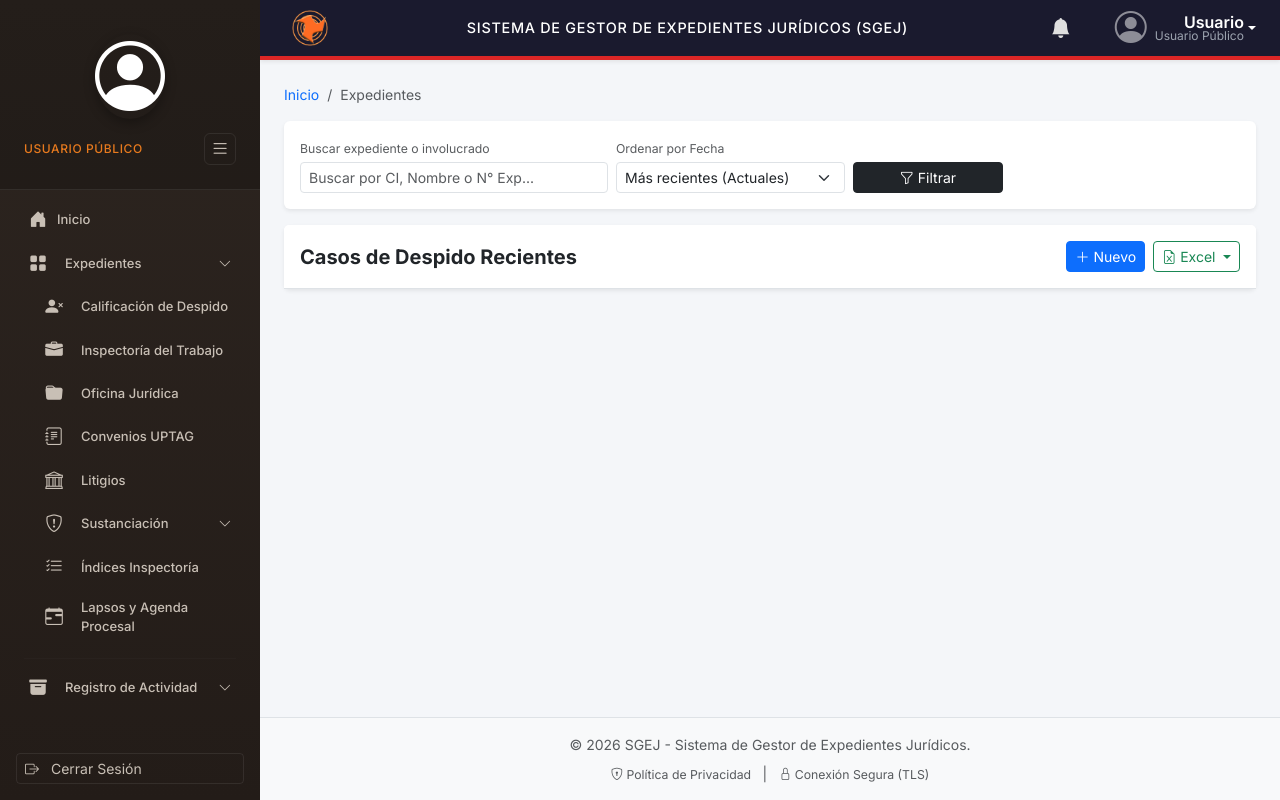
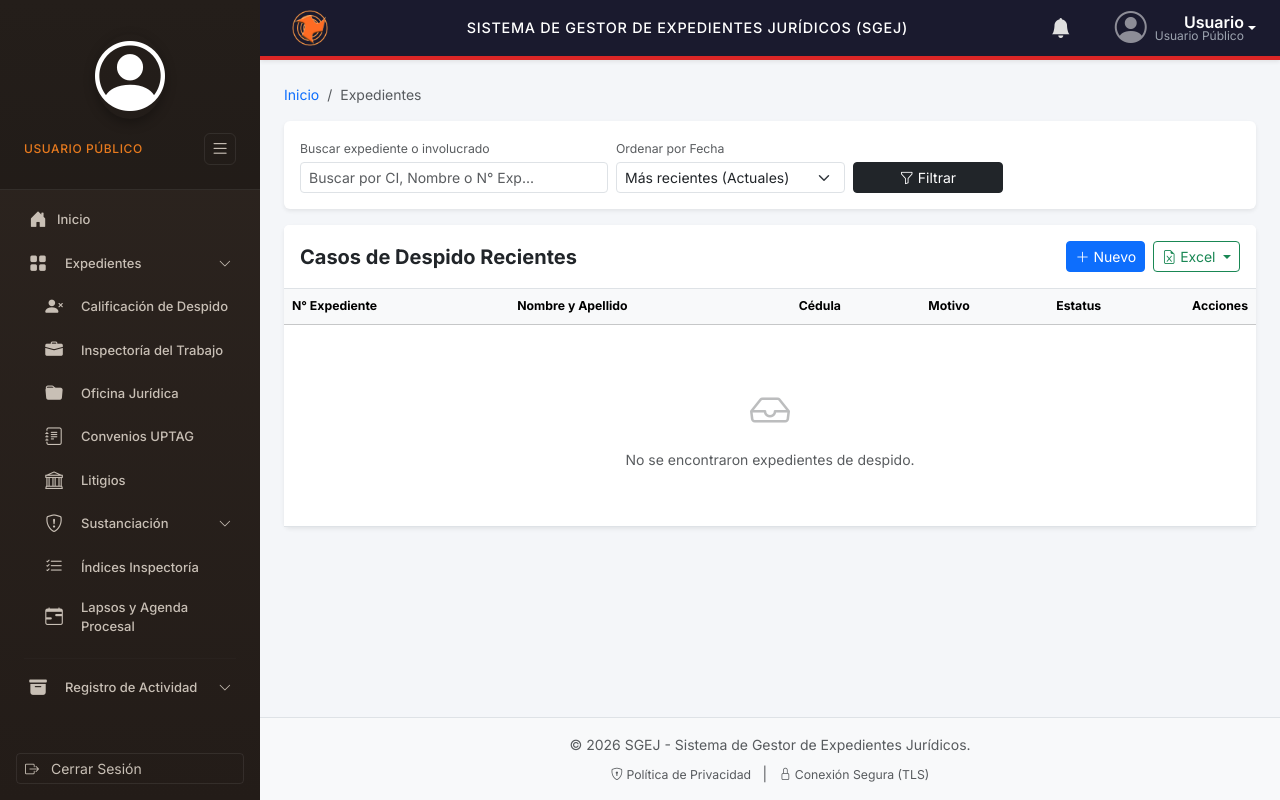
Before and after one commit to leonaboss/SGEJ, a Django app: page /modulo/1/ in a window 1280 px wide. Run offline with Django 5.2, Linux system fonts and the light colour scheme; the visitor is signed in with stand-in values (Sample User, id 1); data that the repository does not hold is empty; parts of the project's set-up code (start-up, migrations or seed data) failed here and were passed over.

Commit message:
cambios paginado

```diff
--- a/templates/base_module_list.html
+++ b/templates/base_module_list.html
@@ -76,15 +76,47 @@
         </div>
     </div>
     <div class="table-responsive">
-        <table class="table table-hover align-middle mb-0" id="table-data">
-            {% block table_content %}
-            {% endblock %}
+        <table class="table table-hover align-middle mb-0 small" id="table-data">
+            <thead class="table-light">
+                <tr>
+                    {% block table_headers %}{% endblock %}
+                    <th class="text-center" style="width: 70px;">Acciones</th>
+                </tr>
+            </thead>
+            <tbody>
+                {% for exp in expedientes %}
+                <tr>
+                    {% block table_cells %}{% endblock %}
+                    <td class="text-center">
+                        <div class="btn-group" role="group">
+                            <a href="{% url 'expedientes:expediente_detail' exp.pk %}" class="btn btn-sm btn-outline-secondary" title="Ver Detalle"><i class="bi bi-eye"></i></a>
+                            <a href="{% url 'expedientes:expediente_update' exp.pk %}" class="btn btn-sm btn-outline-primary" title="Editar"><i class="bi bi-pencil"></i></a>
+                            {% if not exp.is_archivado %}
+                            <form method="post" action="{% url 'expedientes:expediente_archivar' exp.pk %}" onsubmit="return confirm('¿Está seguro de archivar este expediente?');" class="d-inline">
+                                {% csrf_token %}
+                                <button type="submit" class="btn btn-sm btn-outline-warning" title="Archivar"><i class="bi bi-archive"></i></button>
+                            </form>
+                            {% endif %}
+                        </div>
+                    </td>
+                </tr>
+                {% empty %}
+                <tr>
+                    <td colspan="100">
+                        <div class="text-center py-5 sgej-empty-state">
+                            <i class="bi bi-inbox fs-1 text-muted"></i>
+                            <p class="text-muted mt-2">{% block empty_message %}No se encontraron registros.{% endblock %}</p>
+                        </div>
+                    </td>
+                </tr>
+                {% endfor %}
+            </tbody>
         </table>
     </div>
     {% block extra_js %}
     <script>
         document.addEventListener('DOMContentLoaded', () => {
-            // table loaded
+            initializeTableSearch('search-input', 'table-data');
         });
     </script>
     {% endblock %}
```
